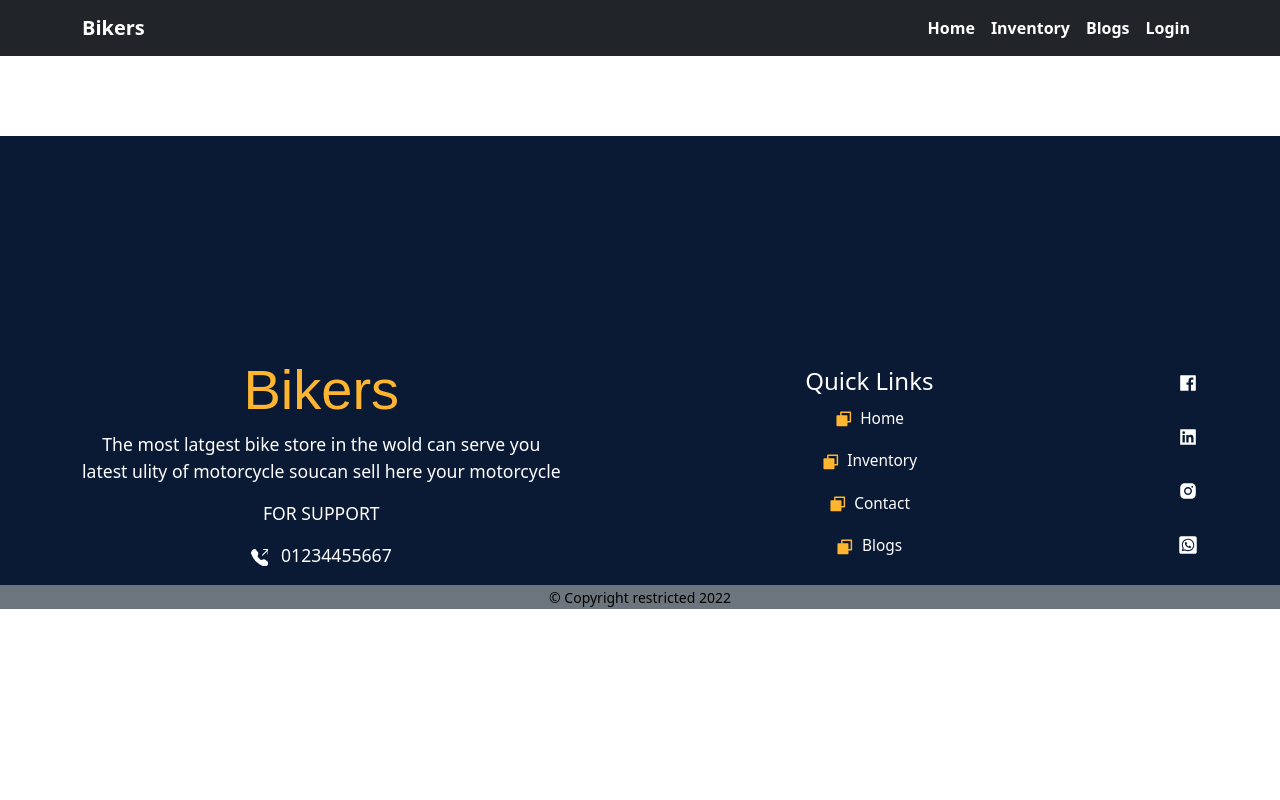
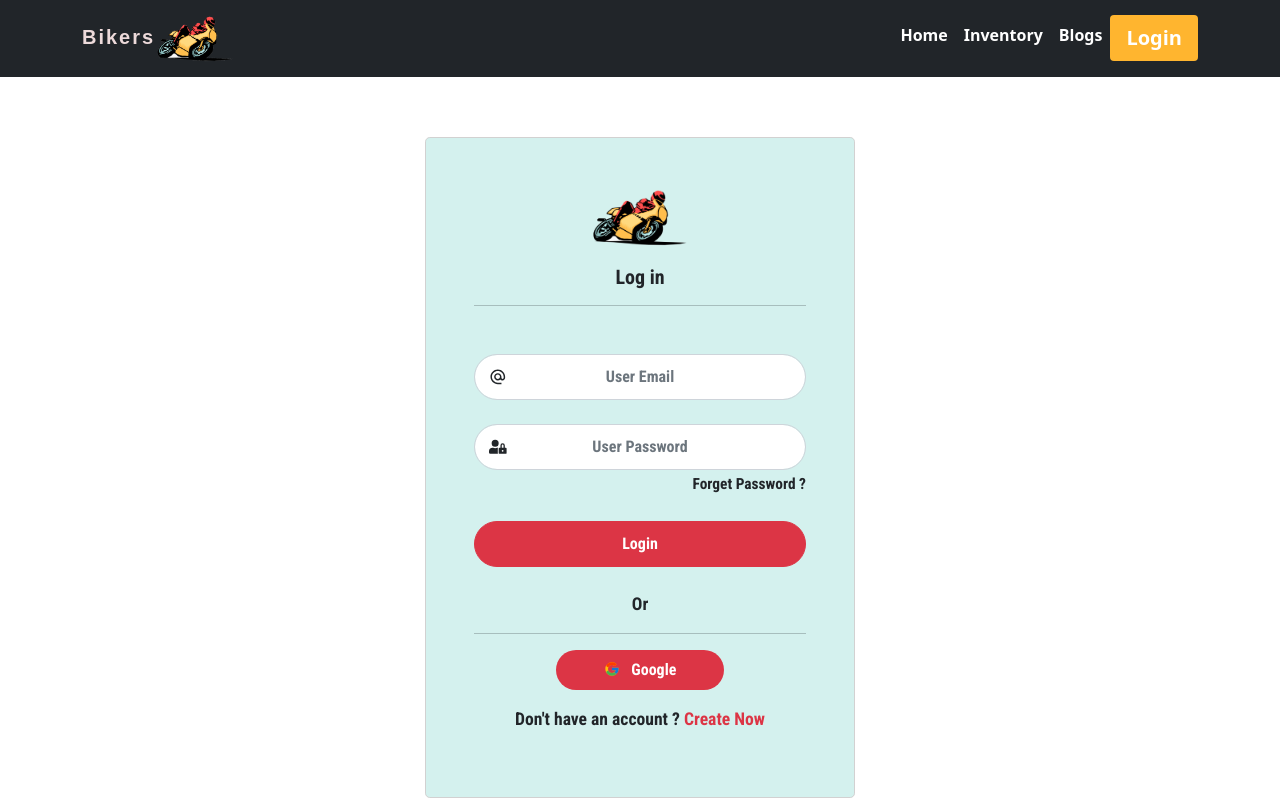
Before and after one commit to Golam-Rabbani-Developer/bike-store-website, a React (Create React App) app: page /login in a window 1280 px wide. Shown: the top 800 px of the page. Built offline with nearby package versions, Linux system fonts and the light colour scheme; no server answers; a web font is replaced by a local one.

Commit message:
login-logout done

```diff
--- a/src/App.js
+++ b/src/App.js
@@ -5,6 +5,8 @@ import Header from './Pages/Shared/Header/Header';
 import { Route, Routes } from 'react-router-dom';
 import Home from './Pages/Home/Home/Home';
 import Footer from './Pages/Shared/Footer/Footer';
+import Login from './Pages/Login/Login/Login';
+import Signup from './Pages/Login/Signup/Signup';
 
 function App() {
   return (
@@ -13,6 +15,8 @@ function App() {
       <Routes>
         <Route path='/' element={<Home></Home>}></Route>
         <Route path='/home' element={<Home></Home>}></Route>
+        <Route path='/login' element={<Login></Login>} />
+        <Route path='/signup' element={<Signup></Signup>} />
       </Routes>
       <Footer></Footer>
       <ToastContainer />
--- a/src/Pages/Login/Login/Login.css
+++ b/src/Pages/Login/Login/Login.css
@@ -0,0 +1,32 @@
+.login-form {
+    width: 430px;
+    margin: 60px auto;
+    font-family: Arial, Helvetica, sans-serif;
+    border: 1px solid rgb(210, 209, 209);
+    font-family: var(--secondary-font);
+    background-color: #D4F1EE;
+}
+
+.google {
+    border-radius: 35px;
+}
+
+.reset-pass {
+    cursor: pointer;
+}
+
+.login-form input {
+    padding: 10px 0;
+    border-radius: 23px;
+}
+
+.input-box {
+    position: relative;
+}
+
+.user,
+.user-pass {
+    position: absolute;
+    left: 15px;
+    top: 8px;
+}
--- a/src/Pages/Login/Login/Login.jsx
+++ b/src/Pages/Login/Login/Login.jsx
@@ -0,0 +1,65 @@
+import React, { useState } from 'react';
+import { FaUserLock } from "react-icons/fa"
+import { MdAlternateEmail } from 'react-icons/md'
+import { Link } from 'react-router-dom';
+import { FcGoogle } from "react-icons/fc"
+import { useSendPasswordResetEmail, useSignInWithEmailAndPassword, useSignInWithGoogle } from 'react-firebase-hooks/auth';
+import img from "../../../images/logo/header-logo (1).png"
+import './Login.css'
+import auth from '../../../firebaseinit';
+import { toast } from 'react-toastify';
+const Login = () => {
+    const [
+        signInWithEmailAndPassword,
+    ] = useSignInWithEmailAndPassword(auth);
+    const [sendPasswordResetEmail] = useSendPasswordResetEmail(
+        auth
+    );
+    const [signInWithGoogle] = useSignInWithGoogle(auth);
+    const [email, setEmail] = useState('')
+    const handleSubmit = e => {
+        e.preventDefault()
+        const email = e.target.email.value;
+        const pass = e.target.password.value;
+        signInWithEmailAndPassword(email, pass)
+        e.target.reset()
+    }
+    const handleGoogle = () => {
+        signInWithGoogle()
+    }
+    return (
+        <div className='login-form p-5 rounded-3'>
+            <img style={{ width: "100px" }} src={img} alt="" />
+            <h5 className='mt-3 fw-bold'>Log in</h5>
+            <hr className='mb-5 ' />
+            <form onSubmit={handleSubmit}>
+                <div className='input-box mb-4'>
+                    <input onBlur={(e) => setEmail(e.target.value)} className='form-control text-center' type="email" name="email" id="email" placeholder='User Email' />
+                    <p className='user'><MdAlternateEmail /></p>
+                </div>
+                <div className='input-box mb-4'>
+                    <input className='form-control text-center' type="password" name="password" id="password" required placeholder='User Password' />
+                    <p className='user-pass'><FaUserLock /></p>
+                    <p onClick={async () => {
+                        email && await sendPasswordResetEmail(email)
+                            .then(res => {
+                                toast("Check mail to reset pass")
+                            })
+
+                    }} className='text-end reset-pass'><small>Forget Password ?</small></p>
+                </div>
+
+                <input className='w-100 btn-danger btn fw-bold' type="submit" value="Login" />
+
+            </form>
+            <p className='mt-4'>Or</p>
+            <hr className='mt-2' />
+            <button onClick={handleGoogle} className="google bg-danger px-5 py-2 border-0  text-white">
+                <FcGoogle className='mb-1 me-2' /> Google
+            </button>
+            <p className='mt-3'>Don't have an account ? <Link to='/signup' className='text-danger fw-bold text-decoration-none'>Create Now</Link></p>
+        </div>
+    );
+};
+
+export default Login;
--- a/src/Pages/Login/Signup/Signup.jsx
+++ b/src/Pages/Login/Signup/Signup.jsx
@@ -0,0 +1,71 @@
+import React from 'react';
+import { FaUser, FaUserLock } from "react-icons/fa"
+import { MdAlternateEmail } from 'react-icons/md'
+import img from "../../../images/logo/header-logo (1).png"
+import { FcGoogle } from "react-icons/fc"
+import { Link, Navigate, useNavigate } from 'react-router-dom';
+import { useCreateUserWithEmailAndPassword, useSendEmailVerification, useSignInWithGoogle } from 'react-firebase-hooks/auth';
+import auth from '../../../firebaseinit';
+import { toast } from 'react-toastify';
+const Signup = () => {
+    const navigate = useNavigate()
+    const [sendEmailVerification] = useSendEmailVerification(auth);
+    const [
+        createUserWithEmailAndPassword,
+        user,
+        loading,
+        error,
+    ] = useCreateUserWithEmailAndPassword(auth, { sendEmailVerification: true });
+
+    if (user) {
+        navigate('/home')
+    }
+
+    const [signInWithGoogle] = useSignInWithGoogle(auth);
+    const handleSubmit = e => {
+        e.preventDefault()
+        const email = e.target.email.value;
+        const name = e.target.name.value;
+        const password = e.target.password.value;
+        createUserWithEmailAndPassword(email, password)
+            .then(res => {
+
+            })
+        e.target.reset()
+
+    }
+    const handleGoogle = () => {
+        signInWithGoogle()
+    }
+    return (
+        <div className='login-form  p-5 rounded-3'>
+            <img style={{ width: "100px" }} src={img} alt="" />
+            <h5 className='mt-3 fw-bold'>Registration</h5>
+            <hr className='mb-5 ' />
+            <form onSubmit={handleSubmit}>
+                <div className='input-box mb-4'>
+                    <input className='form-control text-center' type="text" name="name" id="name" placeholder='Username' />
+                    <p className='user'><FaUser></FaUser></p>
+                </div>
+                <div className='input-box mb-4'>
+                    <input className='form-control text-center' type="email" name="email" id="email" placeholder='User Email' />
+                    <p className='user'><MdAlternateEmail /></p>
+                </div>
+                <div className='input-box mb-4'>
+                    <input className='form-control text-center' type="password" name="password" id="password" required placeholder='User Password' />
+                    <p className='user-pass'><FaUserLock /></p>
+                </div>
+
+                <input className='w-100 btn-danger btn fw-bold' type="submit" value="Login" />
+            </form>
+            <p className='mt-4'>Or</p>
+            <hr className='mt-2' />
+            <button onClick={handleGoogle} className="google bg-danger px-5 py-2 border-0  text-white">
+                <FcGoogle className='mb-1 me-2' /> Google
+            </button>
+            <p className='mt-3'>Already have an account ? <Link to='/login' className='text-danger fw-bold text-decoration-none'>Log In</Link></p>
+        </div>
+    );
+};
+
+export default Signup;
--- a/src/Pages/Shared/Footer/Footer.css
+++ b/src/Pages/Shared/Footer/Footer.css
@@ -5,6 +5,16 @@
     color: white;
 }
 
+.socials p {
+    color: rgb(154, 152, 152);
+}
+
+.socials p:hover {
+    color: var(--primary-color);
+}
+
+
+
 @media (min-width:768px) {
     .footer {
         padding-top: 220px;
--- a/src/Pages/Shared/Footer/Footer.jsx
+++ b/src/Pages/Shared/Footer/Footer.jsx
@@ -9,7 +9,7 @@ const Footer = () => {
     return (
         <div className='footer '>
             <div className='d-flex flex-column flex-md-row justify-content-between align-items-center container'>
-                <div className="footer-intro">
+                <div className="footer-intro text-md-start">
                     <h1 className='sub-title'>Bikers</h1>
                     <p>The most latgest bike store in the wold can serve you <br /> latest ulity of motorcycle soucan sell here your motorcycle </p>
                     <p className='text-uppercase'> For Support</p>
--- a/src/Pages/Shared/Header/Header.css
+++ b/src/Pages/Shared/Header/Header.css
@@ -0,0 +1,5 @@
+.logo-text {
+    font-family: fantasy;
+    color: rgb(237, 218, 218);
+    letter-spacing: 2px;
+}
--- a/src/Pages/Shared/Header/Header.jsx
+++ b/src/Pages/Shared/Header/Header.jsx
@@ -1,20 +1,33 @@
 import React from 'react';
 import { Container, Nav, Navbar } from 'react-bootstrap';
+import img from "../../../images/logo/header-logo (1).png"
 import { Link } from 'react-router-dom';
 import './Header.css'
+import { useAuthState } from 'react-firebase-hooks/auth';
+import auth from '../../../firebaseinit';
+import { signOut } from 'firebase/auth';
 const Header = () => {
+    const [user] = useAuthState(auth)
     return (
         <div>
             <Navbar bg='dark' variant='dark' className='header' expand="lg">
                 <Container>
-                    <Navbar.Brand className='fw-bold' href="#home">Bikers</Navbar.Brand>
+                    <Navbar.Brand className='fw-bold' href="#home">
+                        <span className='logo-text'>Bikers</span>
+                        <img style={{ width: "80px" }} src={img} alt="" />
+                    </Navbar.Brand>
                     <Navbar.Toggle aria-controls="basic-navbar-nav" />
                     <Navbar.Collapse id="basic-navbar-nav">
                         <Nav className="ms-auto">
                             <Nav.Link className='fw-bold text-white' href="#home" as={Link} to='/home'>Home</Nav.Link>
                             <Nav.Link className='fw-bold text-white' href="#link" as={Link} to='/inventory'>Inventory</Nav.Link>
                             <Nav.Link className='fw-bold text-white' href="#link" as={Link} to='/blogs'>Blogs</Nav.Link>
-                            <Nav.Link className='fw-bold text-white' href="#link" as={Link} to='/Login'>Login</Nav.Link>
+                            {
+                                user ?
+                                    <Nav.Link onClick={() => signOut(auth)} className='fw-bold text-white btn-danger btn'>LogOut</Nav.Link>
+                                    :
+                                    <Nav.Link className='fw-bold text-white global-btn rounded-2 px-3' href="#link" as={Link} to='/Login'>Login</Nav.Link>
+                            }
                         </Nav>
                     </Navbar.Collapse>
                 </Container>
--- a/src/firebaseinit.js
+++ b/src/firebaseinit.js
@@ -1,6 +1,6 @@
 // Import the functions you need from the SDKs you need
 import { initializeApp } from "firebase/app";
-import {getAuth} from 'firebase/auth'
+import { getAuth } from 'firebase/auth'
 // TODO: Add SDKs for Firebase products that you want to use
 // https://firebase.google.com/docs/web/setup#available-libraries
 
@@ -17,3 +17,5 @@ const firebaseConfig = {
 // Initialize Firebase
 export const app = initializeApp(firebaseConfig);
 const auth = getAuth(app)
+
+export default auth;
```
Also changed, not shown: src/images/logo/header-logo (1).png (added).
